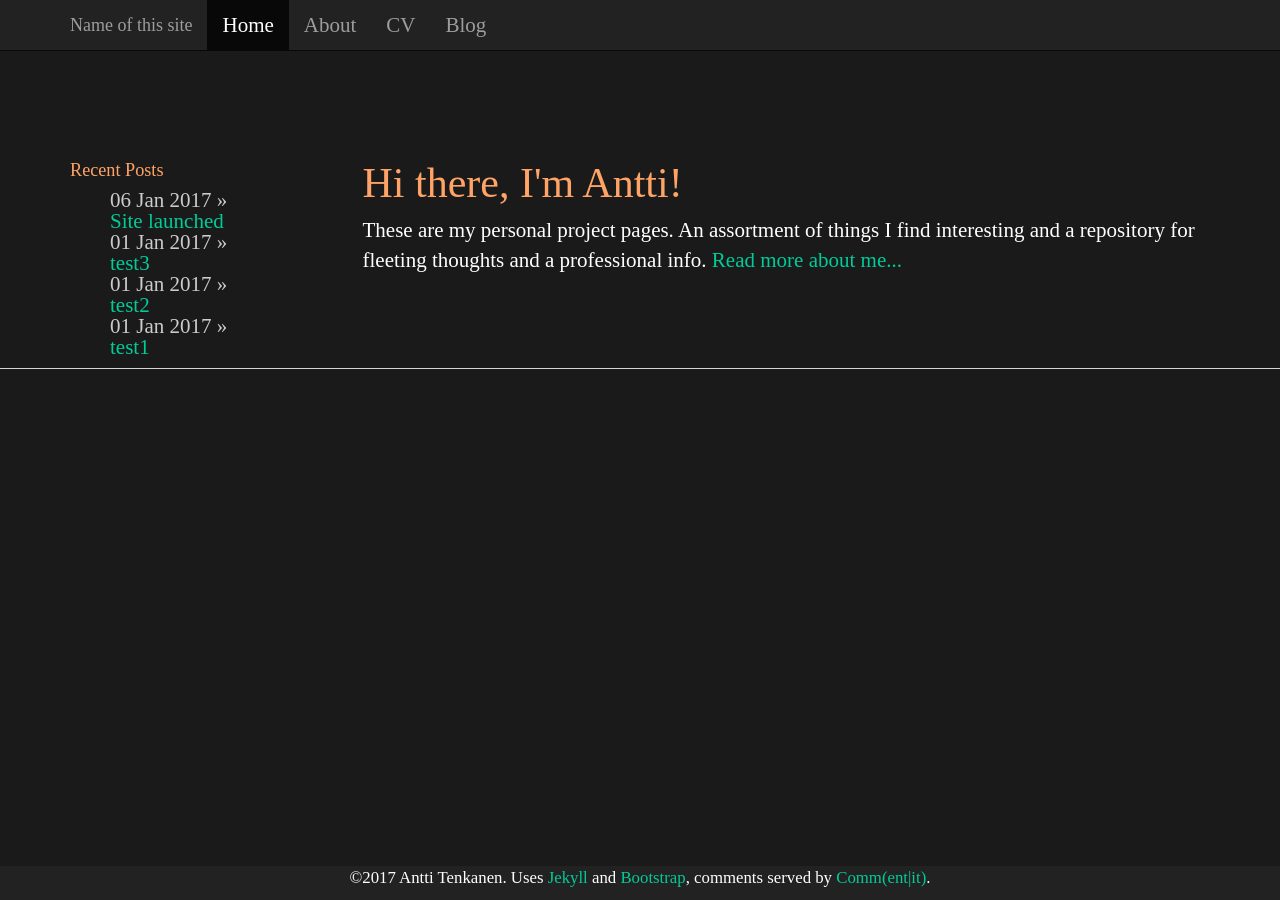
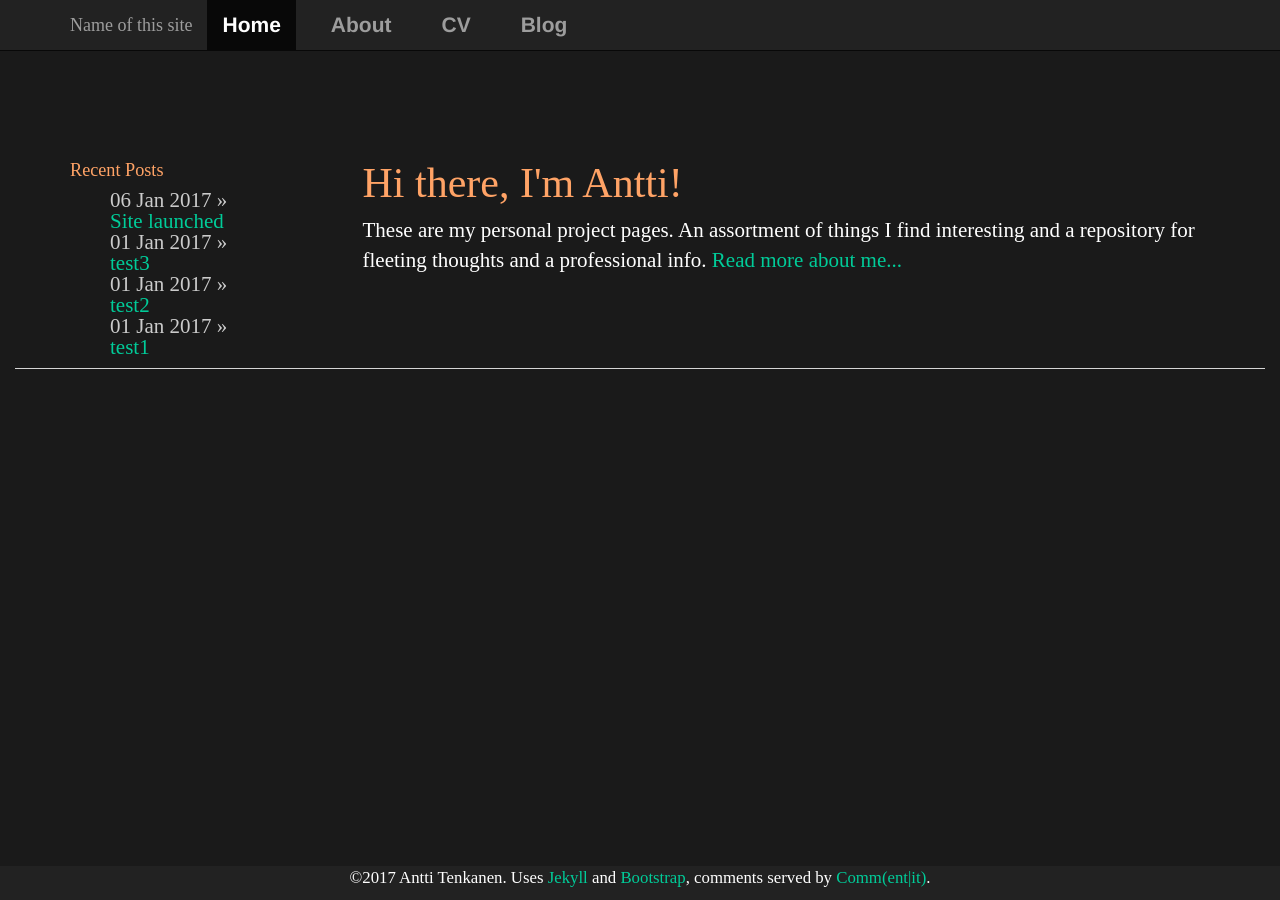
Before and after one commit to plantecophys/plantecophys, a Jekyll site: the page built from index.html, in a window 1280 px wide. Built offline with Jekyll 4.4.1, drawn with Linux system fonts in a browser that asks for light colours; the list of posts is cut into pages by our own code.

Commit message:
Update header.html

```diff
--- a/_includes/header.html
+++ b/_includes/header.html
@@ -1,5 +1,6 @@
-
-<div class="navbar navbar-inverse navbar-fixed-top" role="navigation">
+<div class="container-fluid">
+    <div class="row-fluid">
+      <nav class="navbar navbar-inverse navbar-fixed-top" role="navigation">
             <div class="container">
                   <div class="navbar-header">
                         <button type="button" class="navbar-toggle collapsed" data-toggle="collapse" data-target="#navbar" aria-expanded="false" aria-controls="navbar">
@@ -19,10 +20,9 @@
                   </ul>
                   </div><!--/.nav-collapse -->
             </div>
-    </div>
+     </nav>
+
 <!--
-<div class="container-fluid">
-    <div class="row-fluid">
         <div class="navbar navbar-inverse navbar-fixed-top" role="navigation">
             <div class="navbar-header">
                 <button type="button" class="navbar-toggle" data-toggle="collapse" data-target="#bs-example-navbar-collapse-1">
```
Lines whose indentation alone changed are shown as unchanged.
